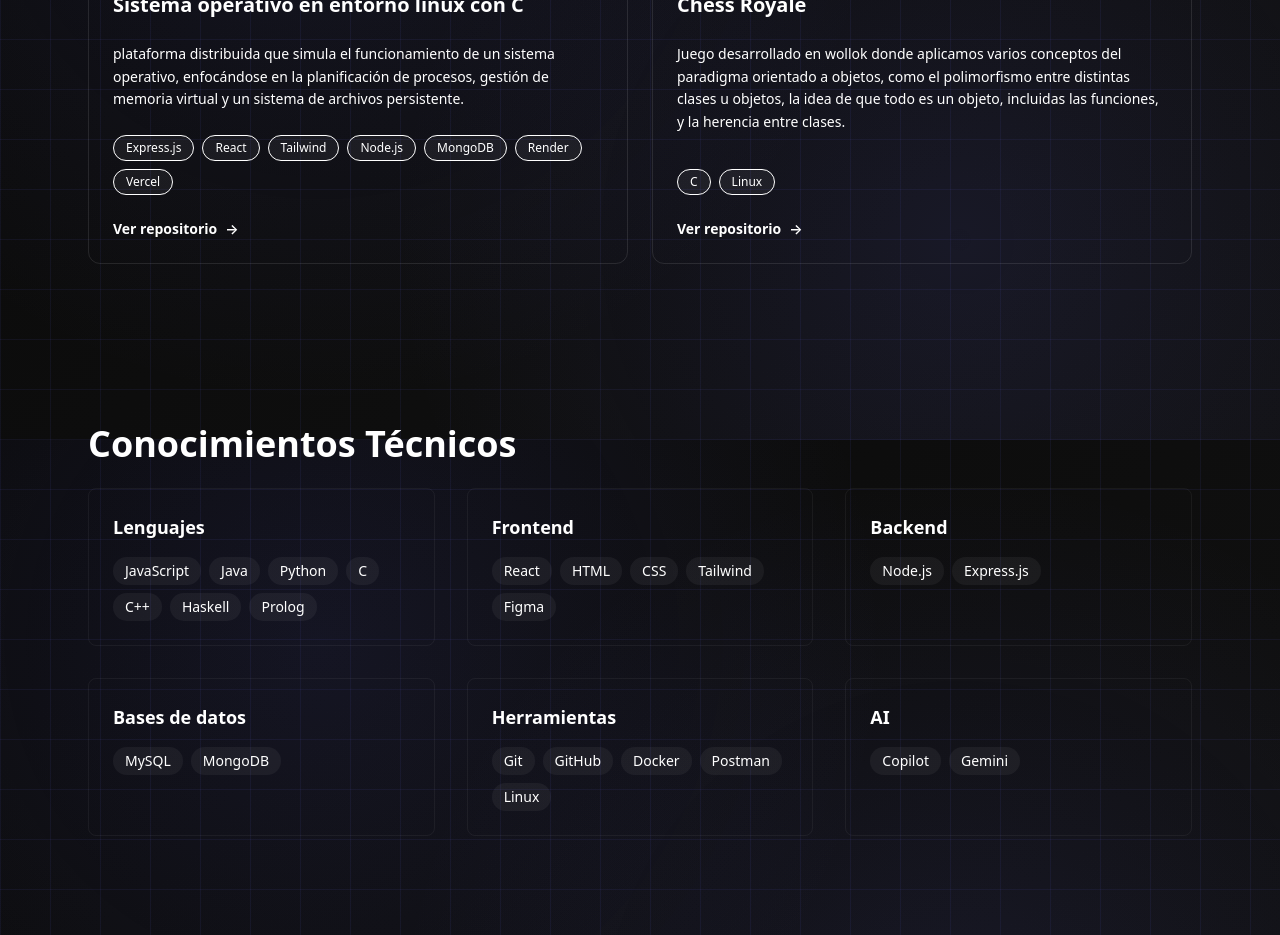
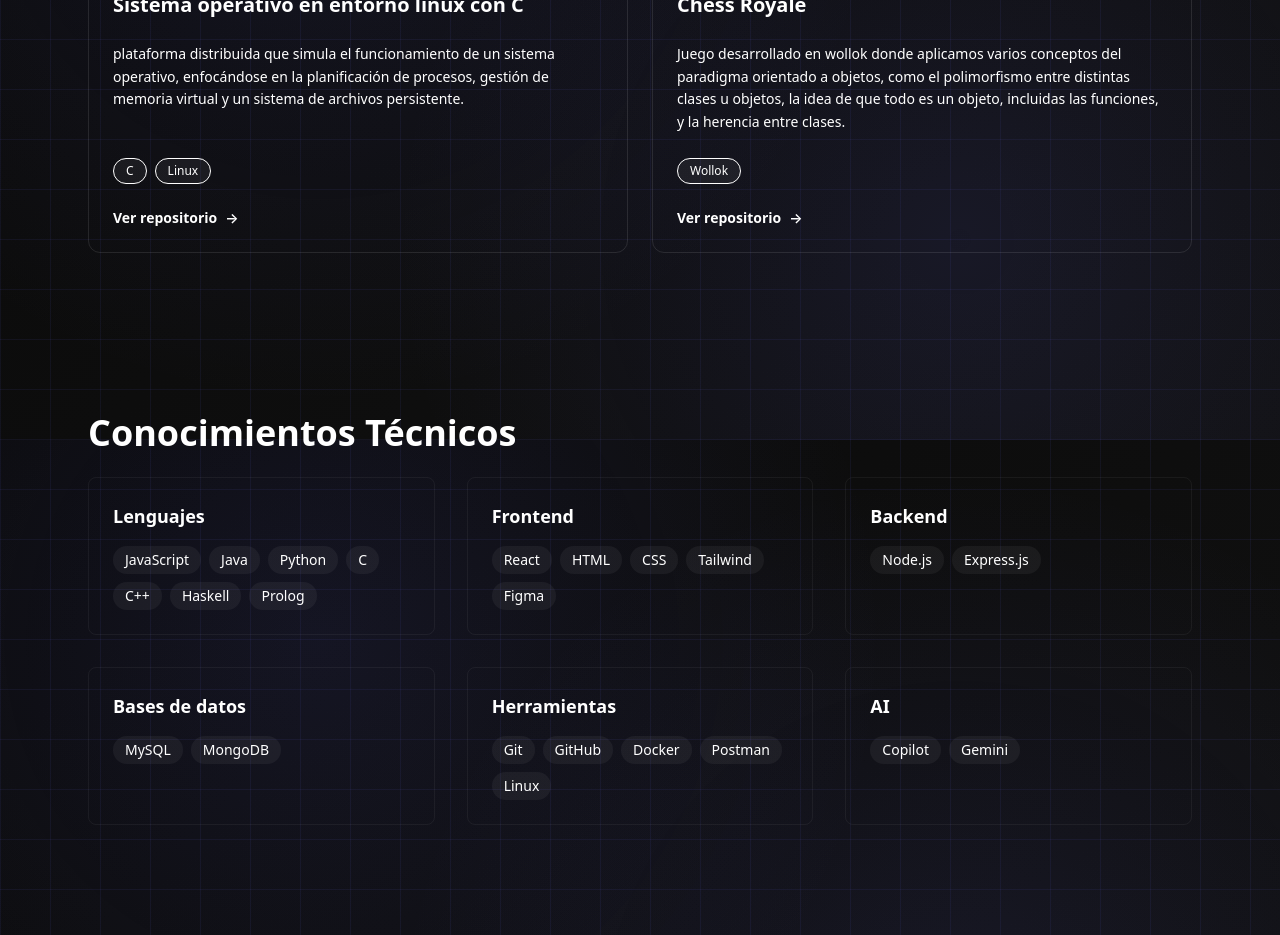
Before and after one commit to Santibouvet/Portfolio-Santino-Bouvet, a Next.js app: page / in a window 1280 px wide. Shown: the part 1160-2095 px from the top of the page. Built offline with nearby package versions, Linux system fonts and the light colour scheme.

Commit message:
Update tech stack for projects in projects.ts

```diff
--- a/src/data/projects.ts
+++ b/src/data/projects.ts
@@ -27,7 +27,7 @@ export const projects : UniversityProject[] = [
         titulo: "Sistema operativo en entorno linux con C",
         curso: "Sistemas Operativos",
         descripcion: "plataforma distribuida que simula el funcionamiento de un sistema operativo, enfocándose en la planificación de procesos, gestión de memoria virtual y un sistema de archivos persistente. ",
-        techStack: ["Express.js" , "React" , "Tailwind" , "Node.js" , "MongoDB" , "Render" , "Vercel"],
+        techStack: ["C" , "Linux"],
         githubUrl: "https://github.com/Santibouvet/Master-of-Files",
         seCompleto: true
     },
@@ -37,7 +37,7 @@ export const projects : UniversityProject[] = [
         titulo: "Chess Royale",
         curso: "Paradigmas de la Programación",
         descripcion: "Juego desarrollado en wollok donde aplicamos varios conceptos del paradigma orientado a objetos, como el polimorfismo entre distintas clases u objetos, la idea de que todo es un objeto, incluidas las funciones, y la herencia entre clases. ",
-        techStack: ["C" , "Linux"],
+        techStack: ["Wollok"],
         githubUrl: "https://github.com/Santibouvet/Juego-en-Wollok",
         seCompleto: true
     }
```
